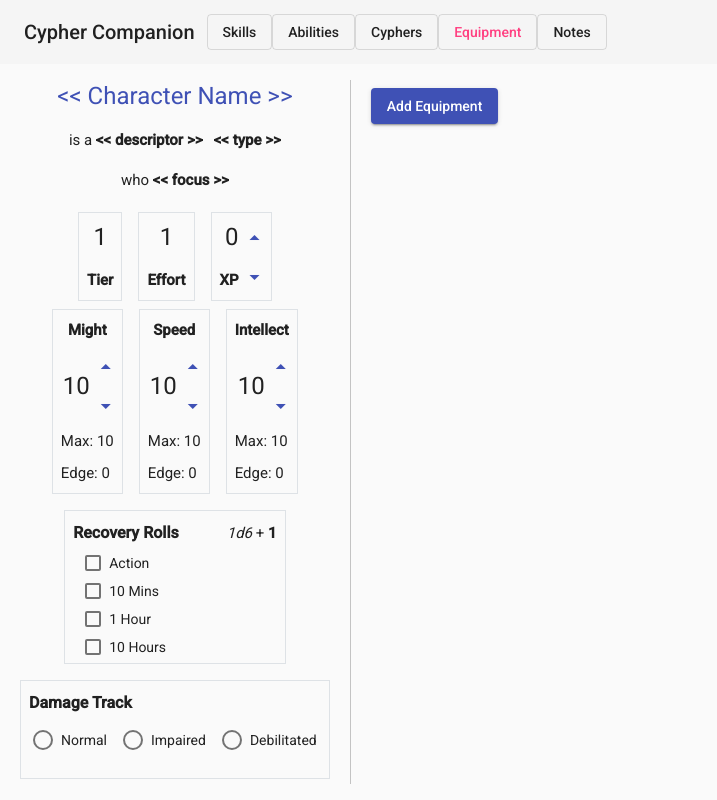
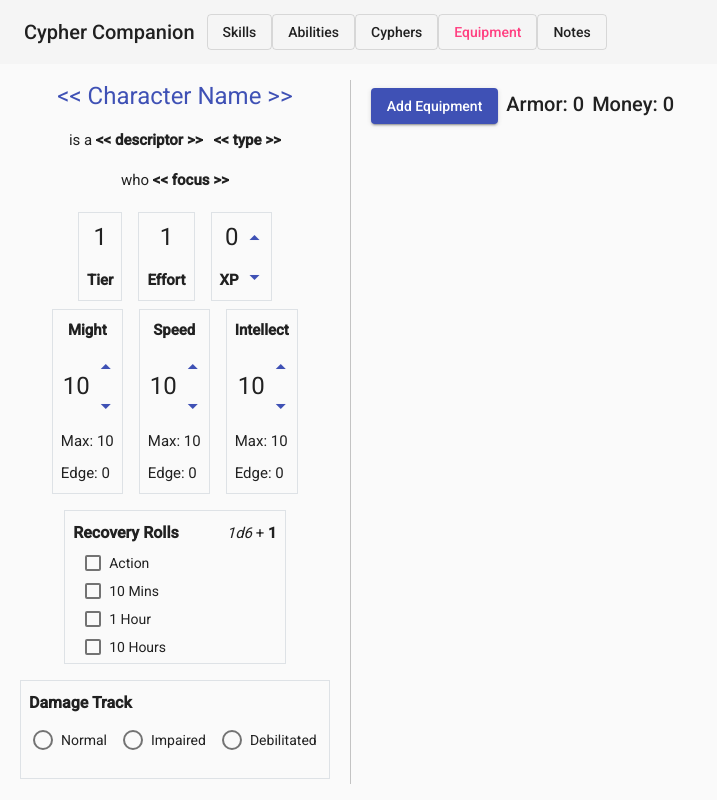
Before and after one commit to jacob-keller/cypher-companion, an Angular app: page /equipment in a window 1280 px wide. Shown: the whole page, without its empty margins (0-717 px from the left). Built offline with nearby package versions, Linux system fonts and the light colour scheme; some icons are missing.

Commit message:
equipment: display the armor and currency amounts
Add display for armor and currency amounts to the equipment list.

Signed-off-by: Jacob Keller <jacob.keller@gmail.com>

```diff
--- a/src/app/character/equipment/equipment.component.html
+++ b/src/app/character/equipment/equipment.component.html
@@ -10,6 +10,15 @@
       >
         Add Equipment
       </button>
+    </div>
+    <div class="col-auto g-2">
+      <h2>Armor: {{ armorValue() }}</h2>
+    </div>
+    <div
+      *ngIf="summary"
+      class="col-auto g-2"
+    >
+      <h2>Money: {{ currencyAmount() }}</h2>
     </div>
   </div>
   <div class="row">
--- a/src/app/character/equipment/equipment.component.ts
+++ b/src/app/character/equipment/equipment.component.ts
@@ -6,6 +6,7 @@ import { MatDialog } from "@angular/material/dialog";
 
 import { Equipment } from "./interface";
 import { CharacterSheetService } from "../sheet.service";
+import { Summary } from "../summary/interface";
 import { EquipmentDeleteComponent } from "./delete/delete.component";
 import { EquipmentAddEditComponent } from "./add-edit/add-edit.component";
 
@@ -16,6 +17,7 @@ import { EquipmentAddEditComponent } from "./add-edit/add-edit.component";
 })
 export class EquipmentComponent implements OnInit {
   equipment: Readonly<Equipment[]> = [];
+  summary?: Summary;
 
   constructor(private sheet: CharacterSheetService, public dialog: MatDialog) {}
 
@@ -23,8 +25,13 @@ export class EquipmentComponent implements OnInit {
     this.sheet.getEquipment().subscribe((equipment) => (this.equipment = equipment));
   }
 
+  getSummary(): void {
+    this.sheet.getSummaryData().subscribe((summary) => (this.summary = summary));
+  }
+
   ngOnInit(): void {
     this.getEquipment();
+    this.getSummary();
   }
 
   drop(event: CdkDragDrop<Readonly<Equipment>[]>): void {
@@ -66,4 +73,12 @@ export class EquipmentComponent implements OnInit {
       }
     });
   }
+
+  armorValue(): number {
+    return this.summary?.armorValue || 0;
+  }
+
+  currencyAmount(): string {
+    return this.summary?.currencyAmount || "";
+  }
 }
--- a/src/app/character/summary/interface.ts
+++ b/src/app/character/summary/interface.ts
@@ -24,8 +24,7 @@ export class Summary {
 
   public damageTrack: DamageTrack = new DamageTrack();
 
-  public currencyName: string = "Gold";
-  public currencyAmount: number = 0;
+  public currencyAmount: string = "0";
 
   public cypherLimit: number = 2;
 
```
